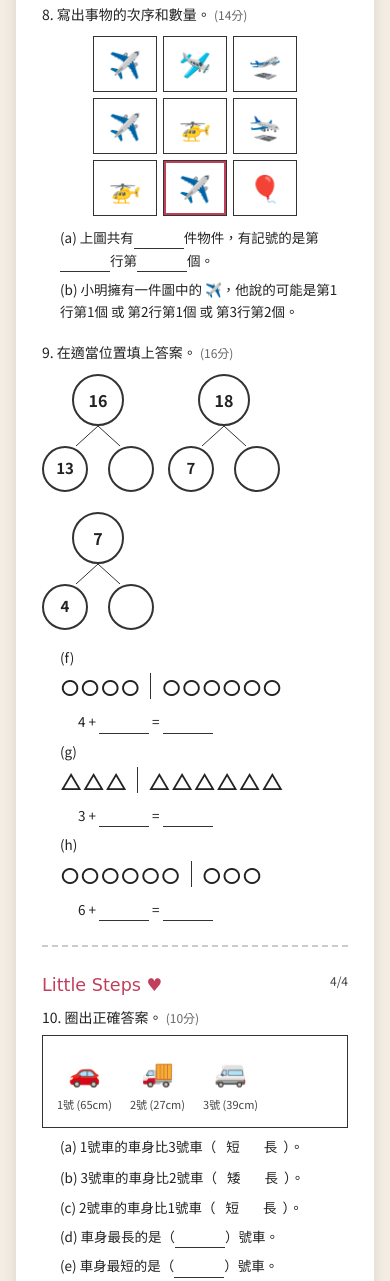
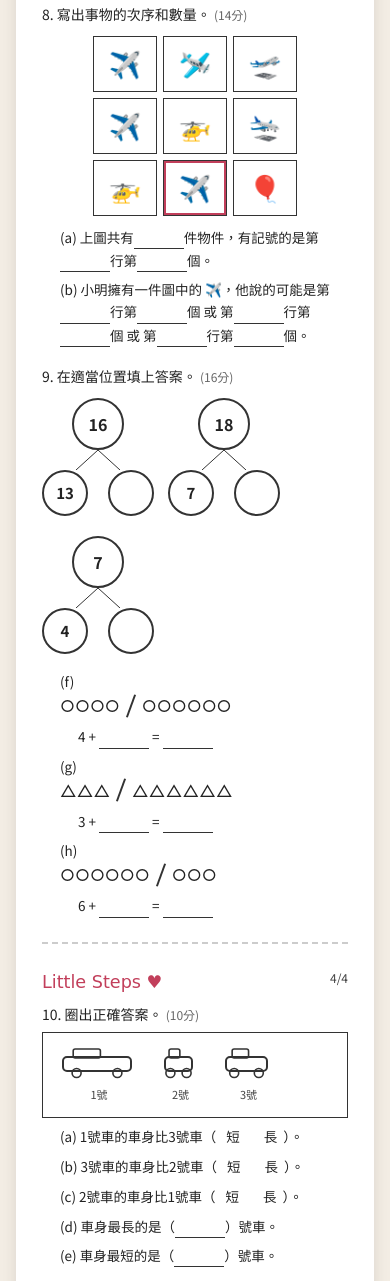
Before and after one commit to violinkwai-afk/HK-maths, a plain HTML site: page website/assessment3.html in a window 390 px wide. Shown: the part 2270-3551 px from the top of the page. Drawn offline with Linux system fonts and the light colour scheme; a web font is replaced by a local one.

Commit message:
Fix several real bugs found via user testing on assessment3.html
- Q8(b) wrote the grid position answer directly into visible question
  text instead of hiding it behind .fillline spans
- Q10 (vehicle length) used fabricated cm numbers with same-size emoji
  for all three vehicles, making the "picture" comparison fake; now
  draws vehicles at genuinely different SVG widths and drops the cm
  labels entirely. Also fixed a mismatched adjective (矮 -> 短) in (b).
- Q11 (robot distances) replaced bare "位置X" text labels with a real
  drawn number line showing robots and marked points to scale; (d) now
  compares against all four marked points instead of an arbitrary two.
- Q7(b)'s "(自行畫上)" placeholder text removed, leaving a blank drawing
  box like its sibling question.
- Q9's group-count divider was a near-invisible 1px bar that could also
  wrap onto two lines on narrow phone widths; made it a visible diagonal
  slash with nowrap + responsive icon sizing.

Renamed the two "上學期" worksheet cards in worksheets.html to a plain
小一數學上學期1 / 2 numbering per user request, keeping the original
paper name as the card subtitle.

Co-Authored-By: Claude Sonnet 5 <noreply@anthropic.com>
Claude-Session: https://claude.ai/code/session_01P725m8XaFdkUHbvpWcY4Fz

```diff
--- a/website/assessment3.html
+++ b/website/assessment3.html
@@ -63,8 +63,8 @@
   .sheet.show-answers .bond-child.blank{color:var(--pink-ink);}
   .bond-child.given{color:var(--ink);}
 
-  .split-row{display:flex; align-items:center; gap:6px; font-size:22px; margin-bottom:4px;}
-  .split-bar{width:1px; height:26px; background:var(--border); margin:0 4px;}
+  .split-row{display:flex; align-items:center; gap:4px; font-size:clamp(13px,4.2vw,22px); margin-bottom:4px; flex-wrap:nowrap;}
+  .split-bar{width:2px; height:24px; background:var(--border); margin:0 6px; flex-shrink:0; transform:rotate(20deg); display:inline-block;}
 
   table.calc2{width:100%; border-collapse:collapse; margin-bottom:10px; font-size:14px;}
   table.calc2 td{border:1px solid var(--border); padding:10px 12px;}
@@ -190,7 +190,7 @@ function buildPlan(answers){
       <div class="icon-row">${'○ '.repeat(drawn7a)}</div>
     </div>
     <div class="q-sub">(b) 請畫上多於1個△，使總數不多於18個，而總數是單數。
-      <div class="icon-row">（自行畫上）</div>
+      <div class="icon-row">&nbsp;</div>
     </div></div>`;
   push(`(a)已有${drawn7a}個，答案不唯一，只要總數為雙數且不多於${limit7a}個即可 (b)答案不唯一，只要總數為單數且不多於18個即可`);
 
@@ -205,7 +205,7 @@ function buildPlan(answers){
   const q8 = `<div class="q">8. 寫出事物的次序和數量。 <span style="font-size:12px;color:#666;">(14分)</span>
     <div class="grid3">${gridIcons.map((ic,i)=>`<div class="cell${i===markedIdx?' marked':''}">${ic}</div>`).join('')}</div>
     <div class="q-sub">(a) 上圖共有<span class="fillline">9</span>件物件，有記號的是第<span class="fillline">${row8}</span>行第<span class="fillline">${col8}</span>個。</div>
-    <div class="q-sub">(b) 小明擁有一件圖中的 ${markedIcon}，他說的可能是${dupIdxs.map(i=>`第${Math.floor(i/3)+1}行第${i%3+1}個`).join(' 或 ')}。</div></div>`;
+    <div class="q-sub">(b) 小明擁有一件圖中的 ${markedIcon}，他說的可能是${dupIdxs.map(i=>`第<span class="fillline">${Math.floor(i/3)+1}</span>行第<span class="fillline">${i%3+1}</span>個`).join(' 或 ')}。</div></div>`;
   push(`(a)9, 第${row8}行第${col8}個 (b)${dupIdxs.map(i=>`第${Math.floor(i/3)+1}行第${i%3+1}個`).join('或')}`);
 
   // 9) number bonds + split counting
@@ -236,40 +236,77 @@ function buildPlan(answers){
 
   const page3 = q8+q9;
 
-  // 10) vehicle size comparison
-  const sizes = shuffle([randInt(20,30), randInt(35,50), randInt(55,70)]);
+  // 10) vehicle size comparison -- lengths are shown only as drawn width
+  // (no cm numbers, since the original question is a pure picture comparison)
+  function carSVG(len){
+    const w = len, x0 = 6;
+    return `<svg width="${w+16}" height="36" viewBox="0 0 ${w+16} 36">
+      <rect x="${x0}" y="10" width="${w}" height="14" rx="4" fill="none" stroke="#333" stroke-width="2"/>
+      <rect x="${x0+w*0.15}" y="2" width="${w*0.4}" height="9" rx="2" fill="none" stroke="#333" stroke-width="1.6"/>
+      <circle cx="${x0+w*0.2}" cy="26" r="4.5" fill="none" stroke="#333" stroke-width="1.6"/>
+      <circle cx="${x0+w*0.8}" cy="26" r="4.5" fill="none" stroke="#333" stroke-width="1.6"/>
+    </svg>`;
+  }
+  const sizes = shuffle([randInt(20,30), randInt(38,50), randInt(58,72)]);
   const [s1,s2,s3] = sizes;
   const cmpWord = (a,b) => a>b?'長':a<b?'短':'一樣';
   const q10 = `<div class="q">10. 圈出正確答案。 <span style="font-size:12px;color:#666;">(10分)</span>
     <div class="icon-scene">
-      <span class="scene-item">🚗<span class="scene-label">1號 (${s1}cm)</span></span>
-      <span class="scene-item">🚚<span class="scene-label">2號 (${s2}cm)</span></span>
-      <span class="scene-item">🚐<span class="scene-label">3號 (${s3}cm)</span></span>
+      <span class="scene-item">${carSVG(s1)}<span class="scene-label">1號</span></span>
+      <span class="scene-item">${carSVG(s2)}<span class="scene-label">2號</span></span>
+      <span class="scene-item">${carSVG(s3)}<span class="scene-label">3號</span></span>
     </div>
     <div class="q-sub">(a) 1號車的車身比3號車（<span class="choice"><span class="${cmpWord(s1,s3)==='短'?'correct':''}">短</span><span class="${cmpWord(s1,s3)==='長'?'correct':''}">長</span></span>）。</div>
-    <div class="q-sub">(b) 3號車的車身比2號車（<span class="choice"><span class="${cmpWord(s3,s2)==='短'?'correct':''}">矮</span><span class="${cmpWord(s3,s2)==='長'?'correct':''}">長</span></span>）。</div>
+    <div class="q-sub">(b) 3號車的車身比2號車（<span class="choice"><span class="${cmpWord(s3,s2)==='短'?'correct':''}">短</span><span class="${cmpWord(s3,s2)==='長'?'correct':''}">長</span></span>）。</div>
     <div class="q-sub">(c) 2號車的車身比1號車（<span class="choice"><span class="${cmpWord(s2,s1)==='短'?'correct':''}">短</span><span class="${cmpWord(s2,s1)==='長'?'correct':''}">長</span></span>）。</div>
     <div class="q-sub">(d) 車身最長的是（<span class="fillline">${[1,2,3][sizes.indexOf(Math.max(...sizes))]}</span>）號車。</div>
     <div class="q-sub">(e) 車身最短的是（<span class="fillline">${[1,2,3][sizes.indexOf(Math.min(...sizes))]}</span>）號車。</div></div>`;
   push(`(a)${cmpWord(s1,s3)} (b)${cmpWord(s3,s2)} (c)${cmpWord(s2,s1)} (d)${[1,2,3][sizes.indexOf(Math.max(...sizes))]}號 (e)${[1,2,3][sizes.indexOf(Math.min(...sizes))]}號`);
 
-  // 11) distance/position between 3 robots on a number line + 4 marked spots
+  // 11) distance/position between 3 robots on a real drawn number line + 4 marked spots
+  function numberLineSVG(maxPos, robots, marks){
+    const scale = 3.6, pad = 24, lineY = 44;
+    const w = Math.round(pad*2 + maxPos*scale);
+    let ticks='', numLabels='';
+    for(let i=0;i<=maxPos;i+=10){
+      const x = pad+i*scale;
+      ticks += `<line x1="${x.toFixed(1)}" y1="${lineY-4}" x2="${x.toFixed(1)}" y2="${lineY+4}" stroke="#999" stroke-width="1.2"/>`;
+      numLabels += `<text x="${x.toFixed(1)}" y="${lineY+16}" font-size="9" text-anchor="middle" fill="#999">${i}</text>`;
+    }
+    let robotRow='';
+    robots.forEach((p,i)=>{
+      const x = pad+p*scale;
+      robotRow += `<text x="${x.toFixed(1)}" y="16" font-size="15" text-anchor="middle">🤖</text><text x="${x.toFixed(1)}" y="27" font-size="8.5" text-anchor="middle" fill="#c23f5b" font-weight="700">${i+1}號</text>`;
+    });
+    let markRow='';
+    Object.entries(marks).forEach(([label,p])=>{
+      const x = pad+p*scale;
+      markRow += `<line x1="${x.toFixed(1)}" y1="${lineY}" x2="${x.toFixed(1)}" y2="${(lineY+24).toFixed(1)}" stroke="#f28ba0" stroke-width="1.6" stroke-dasharray="2,2"/><text x="${x.toFixed(1)}" y="${lineY+36}" font-size="11" text-anchor="middle" fill="#c23f5b" font-weight="700">${label}</text>`;
+    });
+    return `<svg width="${w}" height="86" viewBox="0 0 ${w} 86">
+      ${robotRow}
+      <line x1="${pad}" y1="${lineY}" x2="${w-pad}" y2="${lineY}" stroke="#333" stroke-width="2"/>
+      ${ticks}${numLabels}${markRow}
+    </svg>`;
+  }
   const posR1 = 0, posR2 = randInt(20,30), posR3 = randInt(50,70);
-  const dist12 = posR2-posR1, dist23 = posR3-posR2, dist13 = posR3-posR1;
+  const dist12 = posR2-posR1, dist23 = posR3-posR2;
   const nearestTo2 = dist12 < dist23 ? 1 : 3;
-  const farthest13 = '遠'; // 3 vs 1 is always the largest span in this layout
-  const posA = Math.round((posR1+posR2)/2), posD = Math.round((posR1+posR2)/2)-5;
+  const posA = Math.round((posR1+posR2)/2);
   const posC = Math.round((posR2+posR3)/2);
-  const nearestToDvs2 = Math.abs(posD-posR2) < Math.abs(posA-posR2) ? 'D' : 'A';
+  const posD = Math.max(2, posA - 8);
+  const posB = posR3 + 12;
+  const marks = {A:posA, B:posB, C:posC, D:posD};
+  const nearestMarkTo2 = Object.keys(marks).reduce((best,k) => Math.abs(marks[k]-posR2) < Math.abs(marks[best]-posR2) ? k : best, 'A');
+  const maxPos = posB + 10;
   const q11 = `<div class="q">11. 在適當位置填上答案。 <span style="font-size:12px;color:#666;">(10分)</span>
-    <div class="icon-scene">🤖<span class="scene-label">1號 (位置${posR1})</span> 🤖<span class="scene-label">2號 (位置${posR2})</span> 🤖<span class="scene-label">3號 (位置${posR3})</span></div>
-    <div class="q-sub">位置A=${posA}，位置B=${posR3+15}，位置C=${posC}，位置D=${posD}</div>
+    <div class="shapes-row">${numberLineSVG(maxPos, [posR1,posR2,posR3], marks)}</div>
     <div class="q-sub">(a) <span class="fillline">${nearestTo2}</span>號機械人與2號機械人的距離最近。</div>
     <div class="q-sub">(b) 3號機械人與1號機械人的距離最<span class="fillline">遠</span>。</div>
     <div class="q-sub">(c) 2號機械人與<span class="fillline">1</span>號機械人的距離比<span class="fillline">3</span>號機械人與2號機械人的距離${dist12>dist23?'遠':'近'}。</div>
-    <div class="q-sub">(d) 小明距離2號機械人最近，他站在位置<span class="fillline">${nearestToDvs2}</span>。</div>
-    <div class="q-sub">(e) 小美在2號和3號機械人之間，她站在位置<span class="fillline">C</span>。</div></div>`;
-  push(`(a)${nearestTo2}號 (b)遠 (c)${dist12>dist23?'遠':'近'} (d)${nearestToDvs2} (e)C`);
+    <div class="q-sub">(d) 在 A、B、C、D 四個位置中，距離2號機械人最近的是<span class="fillline">${nearestMarkTo2}</span>。</div>
+    <div class="q-sub">(e) 在2號和3號機械人之間的位置是<span class="fillline">C</span>。</div></div>`;
+  push(`(a)${nearestTo2}號 (b)遠 (c)${dist12>dist23?'遠':'近'} (d)${nearestMarkTo2} (e)C`);
 
   const page4 = q10+q11;
 
```
Also changed, not shown: website/worksheets.html (+2 -2 lines).
